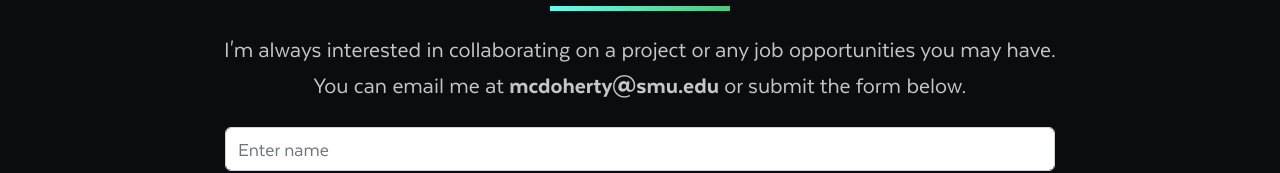
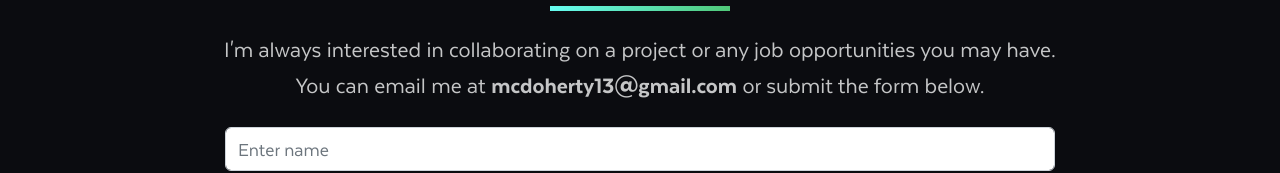
Before and after one commit to Mikecamdo/PersonalWebsite, a React (Create React App) app: page / in a window 1280 px wide. Shown: the part 3311-3484 px from the top of the page. Built offline with nearby package versions, Linux system fonts and the light colour scheme.

Commit message:
Update email
Changed email from SMU to gmail

```diff
--- a/src/components/Contact.jsx
+++ b/src/components/Contact.jsx
@@ -66,7 +66,7 @@ export const Contact = () => {
             <Row ref={textRef} className={`${loadText ? 'notHidden' : 'hidden'} fs-4 text-center delay-1`}>
                 <Col>
                     I'm always interested in collaborating on a project or any job opportunities you may have. <br/>
-                    You can email me at <span className='header'>mcdoherty@smu.edu</span> or submit the form below.
+                    You can email me at <span className='header'>mcdoherty13@gmail.com</span> or submit the form below.
                 </Col>
             </Row>
 
```
